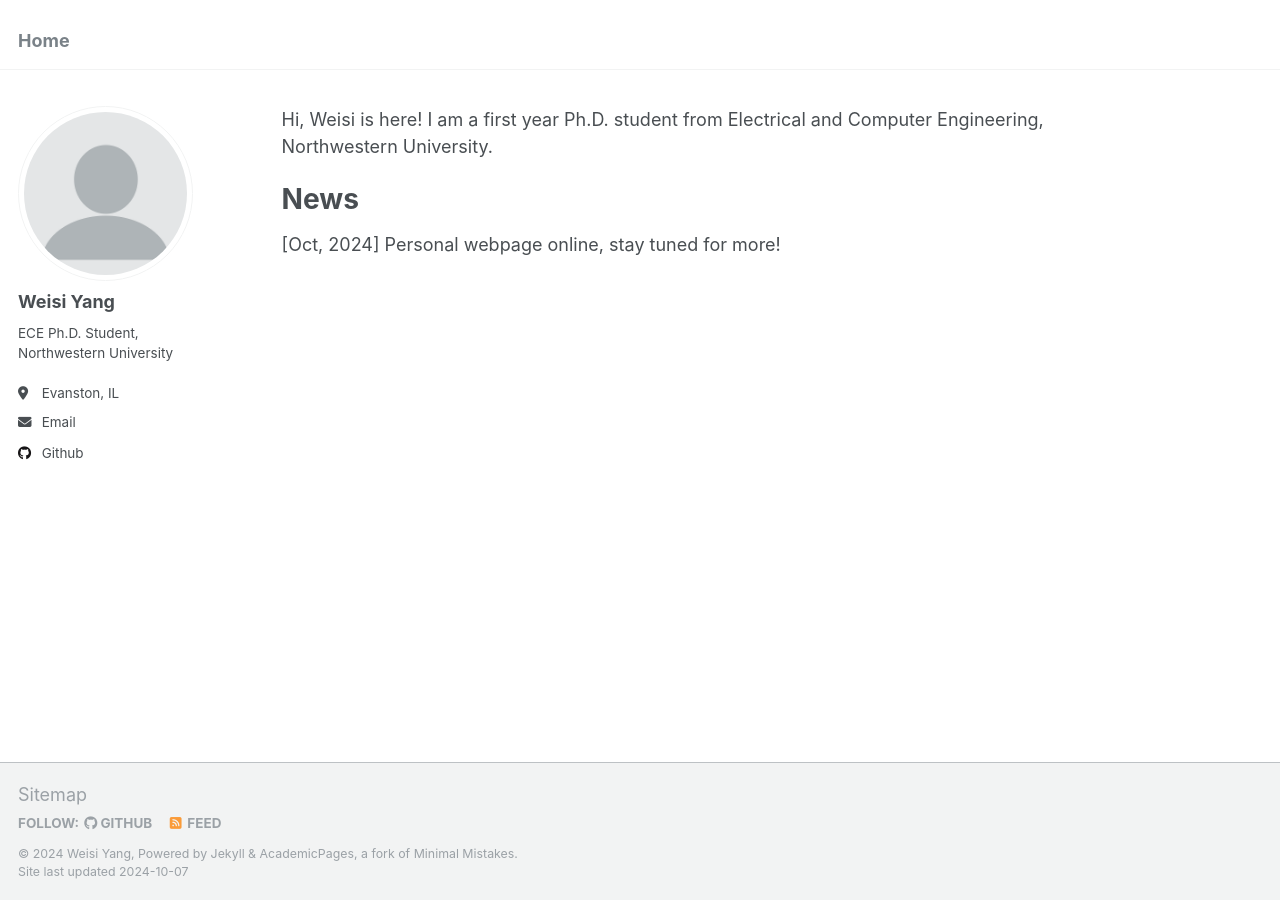
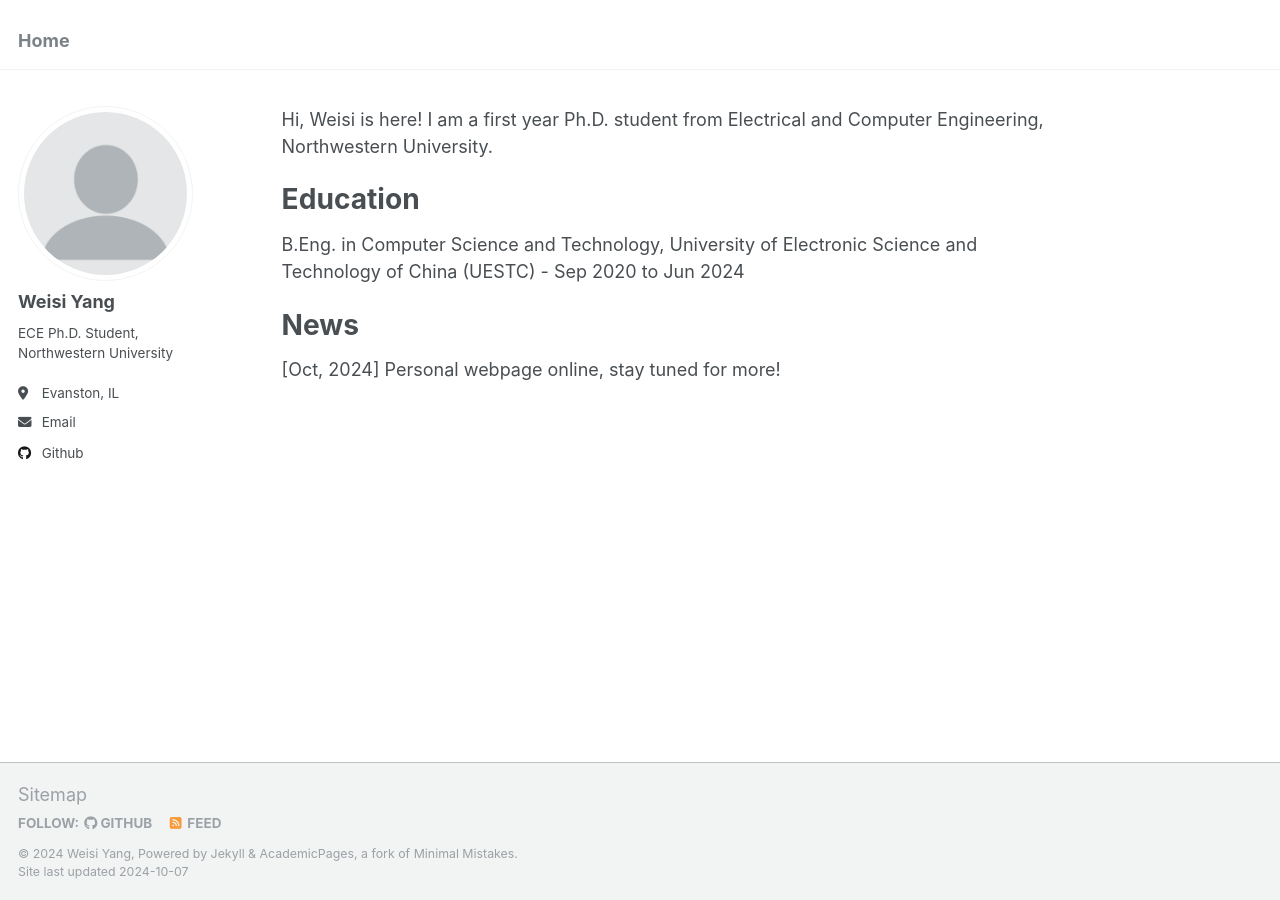
Before and after one commit to ody999/ody999.github.io, a Jekyll site: the page built from _pages/about.md, in a window 1280 px wide. Built offline with Jekyll 4.4.1, drawn with Linux system fonts in a browser that asks for light colours.

Commit message:
Update about.md

```diff
--- a/_pages/about.md
+++ b/_pages/about.md
@@ -7,6 +7,11 @@ redirect_from:
 ---
 Hi, Weisi is here! I am a first year Ph.D. student from Electrical and Computer Engineering, Northwestern University.
 
+**Education**
+======
+B.Eng. in Computer Science and Technology, University of Electronic Science and Technology of China (UESTC) - Sep 2020 to Jun 2024
+
+
 News
 ======
 [Oct, 2024] Personal webpage online, stay tuned for more!
```
